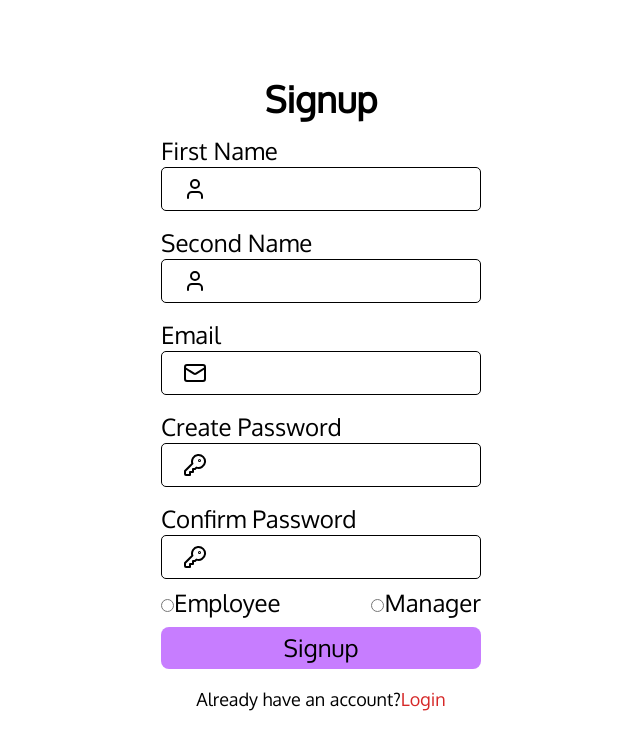
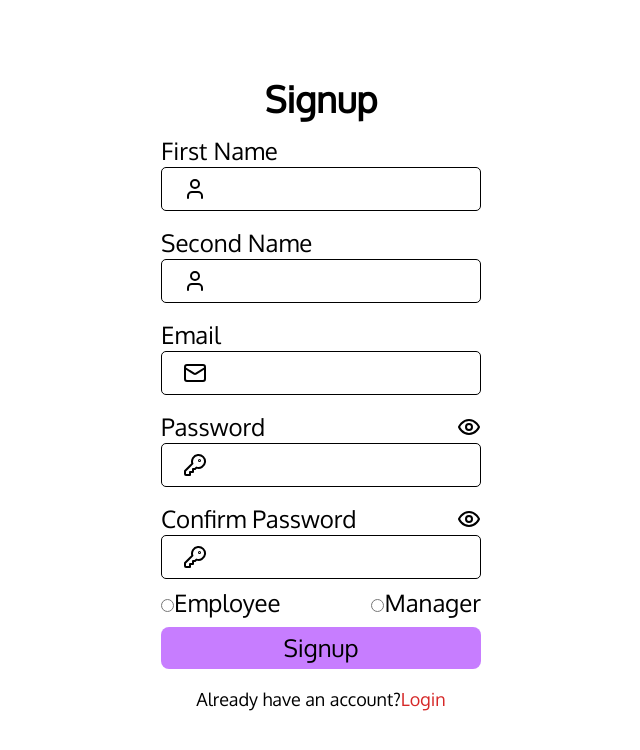
Before and after one commit to AvinashMohare/leave-management-system, a React (Create React App) app: page /Signup in a window 1280 px wide. Shown: the top 750 px of the page, without its empty margins (319-959 px from the left). Built offline with nearby package versions, Linux system fonts and the light colour scheme.

Commit message:
added hide and show password

```diff
--- a/src/components/Login.js
+++ b/src/components/Login.js
@@ -1,8 +1,14 @@
-import React from "react";
+import React, { useState } from "react";
 import { Link } from "react-router-dom";
-import { Mail, KeyRound } from "lucide-react";
+import { Mail, KeyRound, Eye, EyeOff } from "lucide-react";
 
 const Login = () => {
+  const [showPassword, setShowPassword] = useState(false);
+
+  const toggleHandlePassword = () => {
+    setShowPassword(!showPassword);
+  };
+
   return (
     <div className="flex items-center justify-center h-[100vh] font-oxygen">
       <form action="">
@@ -22,13 +28,19 @@ const Login = () => {
               </div>
             </div>
             <div className="flex flex-col justify-center my-2">
-              <label htmlFor="password">Password</label>
+              <div className="flex flex-row justify-between items-center">
+                <label htmlFor="password">Password</label>
+                <div className="cursor-pointer" onClick={toggleHandlePassword}>
+                  {showPassword ? <EyeOff /> : <Eye />}
+                </div>
+              </div>
               <div className="flex flex-row items-center justify-center border-[1px] border-black rounded-[5px]">
                 <KeyRound />
                 <input
-                  type="password"
+                  type={showPassword ? "text" : "password"}
                   required
                   id="password"
+                  F
                   className="focus:outline-none m-[5px]"
                 />
               </div>
--- a/src/components/Signup.js
+++ b/src/components/Signup.js
@@ -1,8 +1,13 @@
-import { User, Mail, KeyRound } from "lucide-react";
-import React from "react";
+import React, { useState } from "react";
+import { User, Mail, KeyRound, Eye, EyeOff } from "lucide-react";
 import { Link } from "react-router-dom";
 
 const Signup = () => {
+  const [showPassword, setShowPassword] = useState(false);
+
+  const toggleHandlePassword = () => {
+    setShowPassword(!showPassword);
+  };
   return (
     <div className="flex items-center justify-center h-[100vh] font-oxygen">
       <form action="">
@@ -41,22 +46,32 @@ const Signup = () => {
               </div>
             </div>
             <div className="flex flex-col justify-center my-2">
-              <label>Create Password</label>
+              <div className="flex flex-row justify-between items-center">
+                <label htmlFor="password">Password</label>
+                <div className="cursor-pointer" onClick={toggleHandlePassword}>
+                  {showPassword ? <EyeOff /> : <Eye />}
+                </div>
+              </div>
               <div className="flex flex-row items-center justify-center border-[1px] border-black rounded-[5px]">
                 <KeyRound />
                 <input
-                  type="password"
+                  type={showPassword ? "text" : "password"}
                   required
                   className="focus:outline-none m-[5px]"
                 />
               </div>
             </div>
             <div className="flex flex-col justify-center my-2">
-              <label>Confirm Password</label>
+              <div className="flex flex-row justify-between items-center">
+                <label htmlFor="password">Confirm Password</label>
+                <div className="cursor-pointer" onClick={toggleHandlePassword}>
+                  {showPassword ? <EyeOff /> : <Eye />}
+                </div>
+              </div>
               <div className="flex flex-row items-center justify-center border-[1px] border-black rounded-[5px]">
                 <KeyRound />
                 <input
-                  type="password"
+                  type={showPassword ? "text" : "password"}
                   required
                   className="focus:outline-none m-[5px]"
                 />
```
